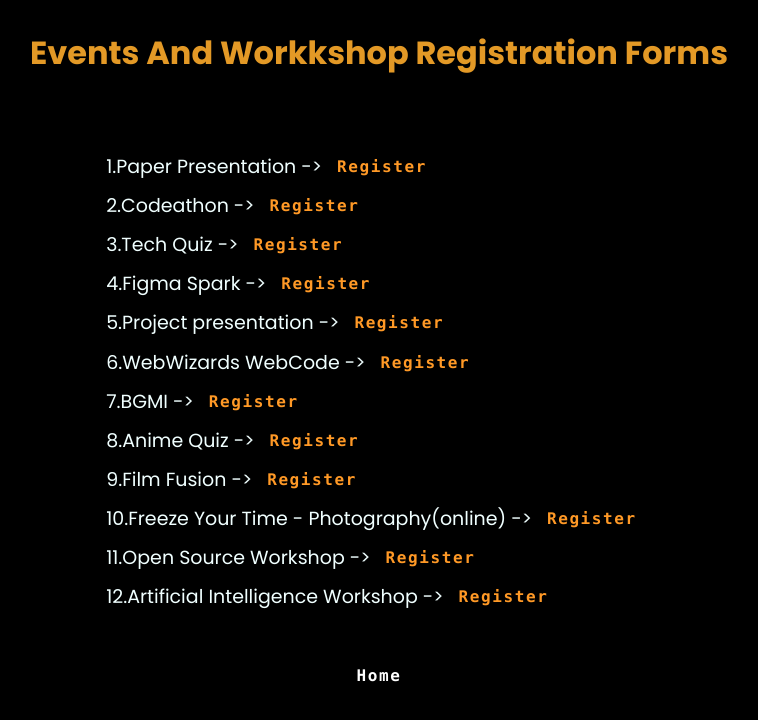
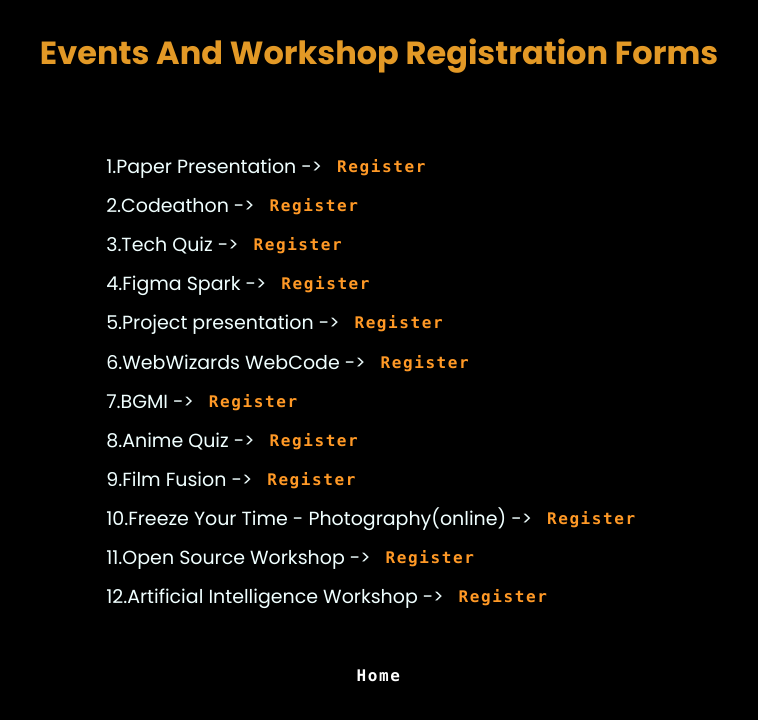
Before and after one commit to Lokeshzz7/Magnus, a plain HTML site: page events/forms.html in a window 1280 px wide. Shown: the whole page, without its empty margins (261-1019 px from the left). Drawn offline with Linux system fonts and the light colour scheme.

Commit message:
workshop spelling

```diff
--- a/events/forms.html
+++ b/events/forms.html
@@ -20,7 +20,7 @@
   </head>
   <body>
     <div class="heading">
-      <h1>Events And Workkshop Registration Forms</h1>
+      <h1>Events And Workshop Registration Forms</h1>
     </div>
     <div class="rules">
       <div class="rules-inside">
```
Also changed, not shown: index.html (+2 -0 lines).
